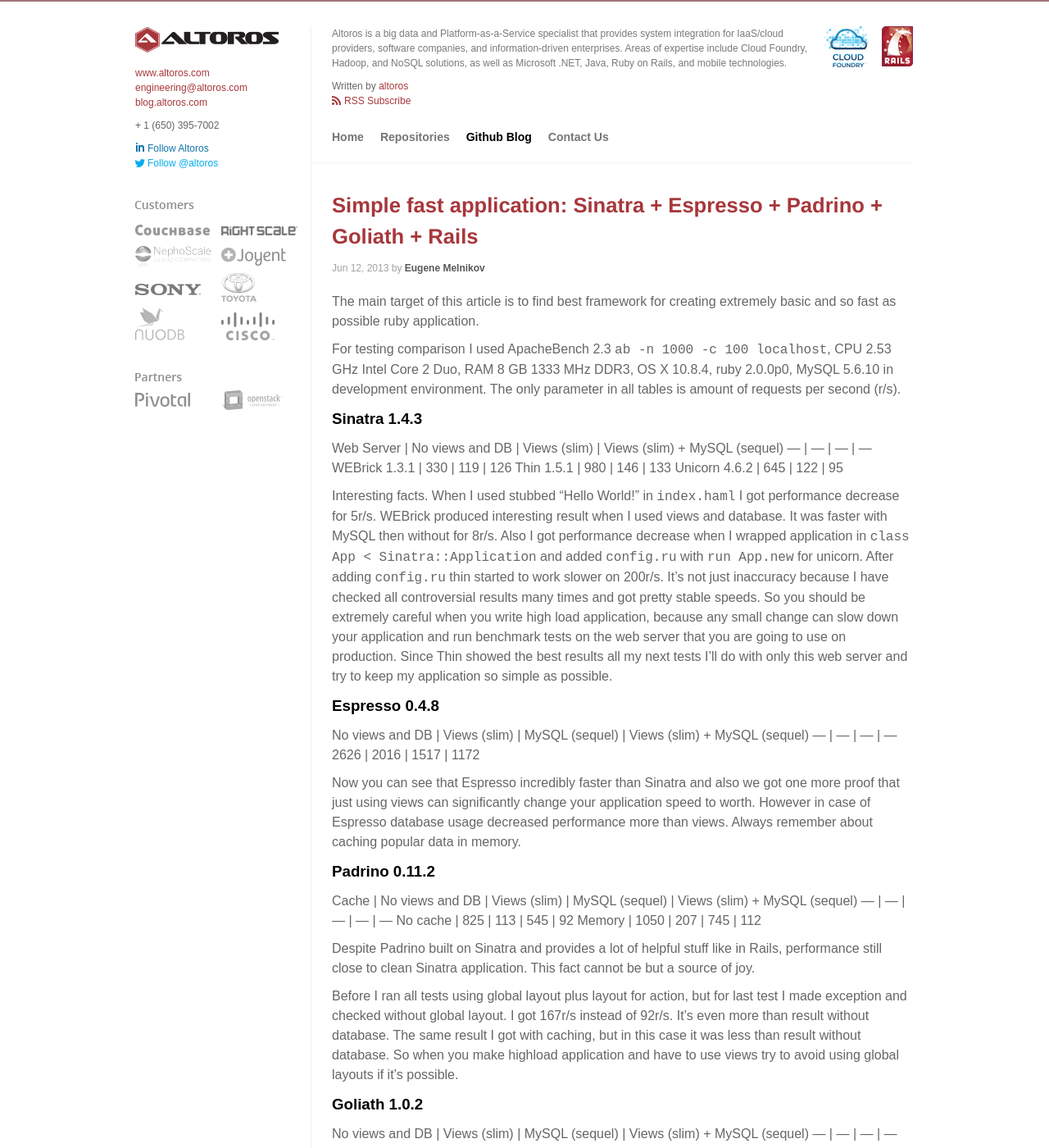
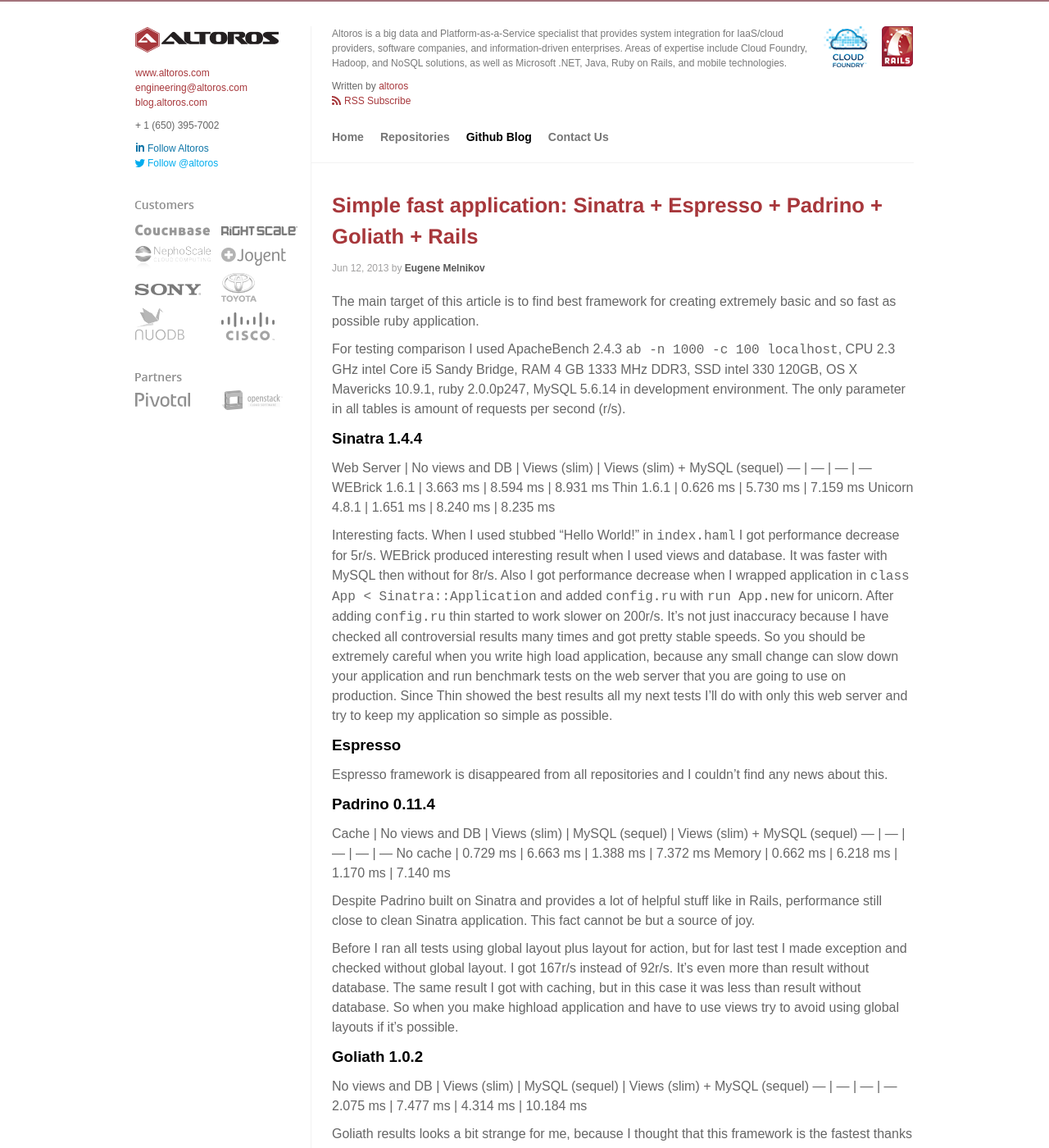
Before and after one commit to Altoros/altoros.github.com, a Jekyll site: the page built from _posts/2013-06-12-simple+fast+application+sinatra+espresso+padrino+goliath+rails.markdown, in a window 1280 px wide and 1400 px high. Shown: the whole window at 82% size. Built offline with Jekyll 4.4.1, drawn with Linux system fonts in a browser that asks for light colours; nearby versions of some CDN libraries; Markdown is read by kramdown in place of the engine named in the settings; comment, search, counter and statistics services are not loaded; some of the changed text lies outside the part shown.

Commit message:
update perfomance tests results

```diff
--- a/_posts/2013-06-12-simple+fast+application+sinatra+espresso+padrino+goliath+rails.markdown
+++ b/_posts/2013-06-12-simple+fast+application+sinatra+espresso+padrino+goliath+rails.markdown
@@ -9,15 +9,15 @@
 The main target of this article is to find best framework for creating extremely basic and so fast as possible ruby application.
 
 <!-- full start -->
-For testing comparison I used ApacheBench 2.3 `ab -n 1000 -c 100 localhost`, CPU 2.53 GHz Intel Core 2 Duo, RAM 8 GB 1333 MHz DDR3, OS X 10.8.4, ruby 2.0.0p0, MySQL 5.6.10 in development environment.
+For testing comparison I used ApacheBench 2.4.3 `ab -n 1000 -c 100 localhost`, CPU 2.3 GHz intel Core i5 Sandy Bridge, RAM 4 GB 1333 MHz DDR3, SSD intel 330 120GB, OS X Mavericks 10.9.1, ruby 2.0.0p247, MySQL 5.6.14 in development environment.
 The only parameter in all tables is amount of requests per second (r/s).
 
-###Sinatra 1.4.3
-Web Server |	No views and DB |	Views (slim) |	Views (slim) + MySQL (sequel)
+###Sinatra 1.4.4
+Web Server |  No views and DB | Views (slim) |  Views (slim) + MySQL (sequel)
 --- | --- | --- | ---
-WEBrick 1.3.1 |	330 |	119 |	126
-Thin 1.5.1 |	980 |	146 |	133
-Unicorn 4.6.2 |	645 |	122 |	95
+WEBrick 1.6.1 | 3.663 ms |  8.594 ms |  8.931 ms
+Thin 1.6.1 |  0.626 ms  | 5.730 ms |  7.159 ms
+Unicorn 4.8.1 | 1.651 ms |  8.240 ms |  8.235 ms
 
 Interesting facts.
 When I used stubbed "Hello World!" in `index.haml` I got performance decrease for 5r/s.
@@ -29,20 +29,15 @@
 So you should be extremely careful when you write high load application, because any small change can slow down your application and run benchmark tests on the web server that you are going to use on production.
 Since Thin showed the best results all my next tests I’ll do with only this web server and try to keep my application so simple as possible.
 
-###Espresso 0.4.8
-No views and DB |	Views (slim) |	MySQL (sequel) |	Views (slim) + MySQL (sequel)
---- | --- | --- | ---
-2626 |	2016 |	1517 |	1172
+###Espresso
 
-Now you can see that Espresso incredibly faster than Sinatra and also we got one more proof that just using views can significantly change your application speed to worth.
-However in case of Espresso database usage decreased performance more than views.
-Always remember about caching popular data in memory.
+Espresso framework is disappeared from all repositories and I couldn't find any news about this.
 
-###Padrino 0.11.2
-Cache |	No views and DB |	Views (slim) |	MySQL (sequel) |	Views (slim) + MySQL (sequel)
+###Padrino 0.11.4
+Cache | No views and DB | Views (slim) |  MySQL (sequel) |  Views (slim) + MySQL (sequel)
 --- | --- | --- | --- | ---
-No cache |	825 |	113 |	545 |	92
-Memory |	1050 |	207 |	745 |	112
+No cache | 0.729 ms | 6.663 ms |  1.388 ms | 7.372 ms
+Memory | 0.662 ms | 6.218 ms | 1.170 ms | 7.140 ms
 
 Despite Padrino built on Sinatra and provides a lot of helpful stuff like in Rails, performance still close to clean Sinatra application.
 This fact cannot be but a source of joy.
@@ -54,17 +49,17 @@
 So when you make highload application and have to use views try to avoid using global layouts if it’s possible.
 
 ###Goliath 1.0.2
-No views and DB |	Views (slim) |	MySQL (sequel) |	Views (slim) + MySQL (sequel)
+No views and DB | Views (slim) |  MySQL (sequel) |  Views (slim) + MySQL (sequel)
 --- | --- | --- | ---
-399 |	109 |	261 |	84
+2.075 ms | 7.477 ms | 4.314 ms | 10.184 ms
 
 Goliath results looks a bit strange for me, because I thought that this framework is the fastest thanks to own HTTP server.
 Please don’t hesitate to blame my results and propose your version of benchmark test.
 
-###And just for fun Rails 4.0.0.rc1
-No views and DB |	Views (slim) |	MySQL (sequel) |	Views (slim) + MySQL (sequel)
+###And just for fun Rails 4.0.2
+No views and DB | Views (slim) |  MySQL (sequel) |  Views (slim) + MySQL (sequel)
 --- | --- | --- | ---
-461 |	398 |	316 |	292
+1.539 ms | 1.790 ms | 2.248 ms | 2.501 ms
 
 I enabled caching classes in `development.rb`, disabled sessions and protection from forgery for these tests.
 I used Sequel instead of ActiveRecord to make results more fair.
```
